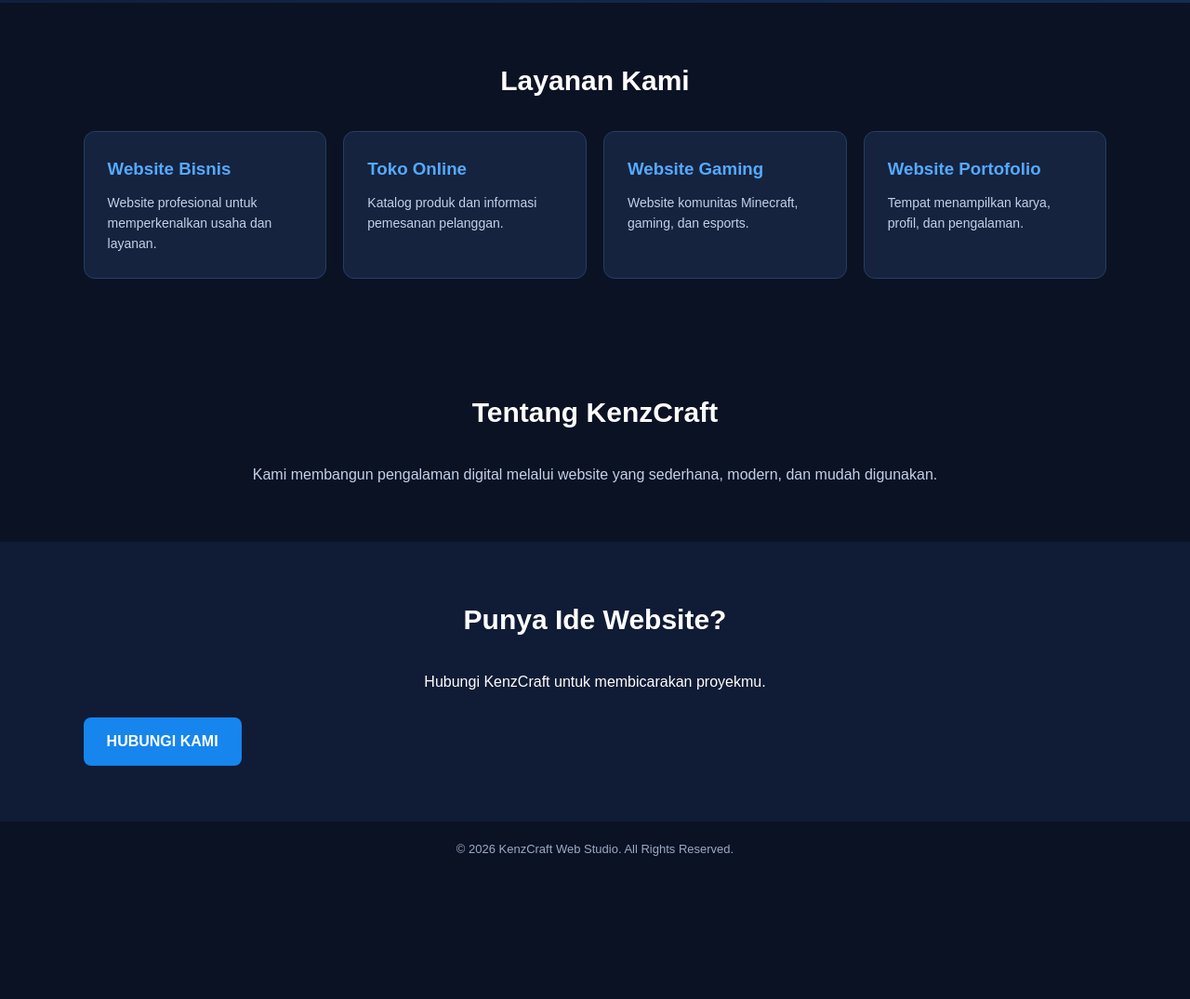
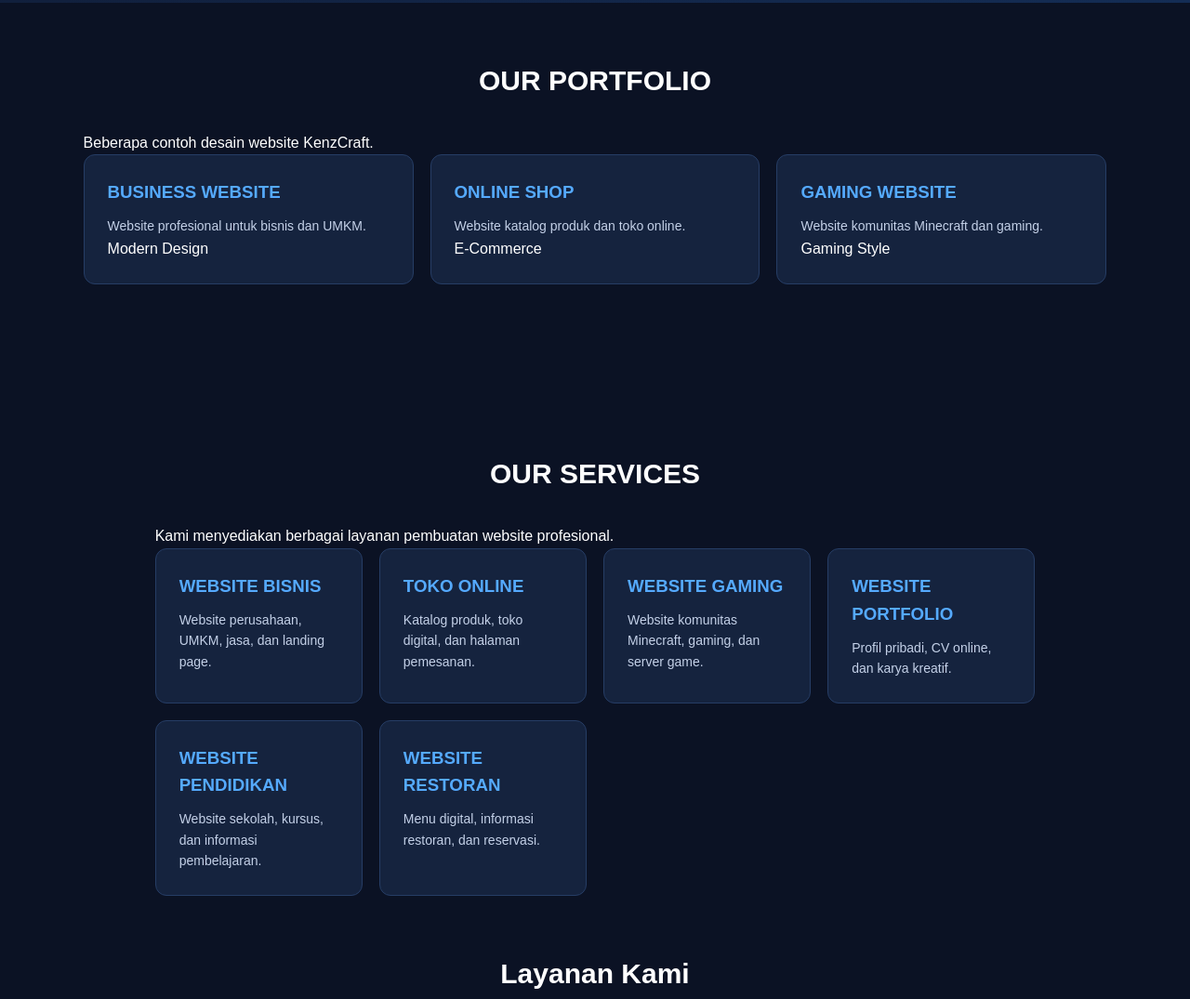
Before and after one commit to rajuuunibos-sketch/-kenzcraft-hosting, a plain HTML site: page index.html in a window 1280 px wide. Shown: the part 504-1579 px from the top of the page at 93% size. Before the commit the page ends 1448 px from the top, so only its background shows below. Drawn offline with Linux system fonts and the light colour scheme.

Commit message:
Enhance index.html with portfolio and services sections
Added portfolio and services sections to index.html with multiple service cards.

```diff
--- a/index.html
+++ b/index.html
@@ -1,4 +1,4 @@
-!DOCTYPE html>
+!<!DOCTYPE html>
 <html lang="id">
 <head>
 <meta charset="UTF-8">
@@ -30,6 +30,7 @@ footer{text-align:center;padding:20px;color:#9aabc5;font-size:13px}
 <header>
 <div class="logo">KENZCRAFT</div>
 <nav>
+<a href="#portfolio">Portfolio</a>
 <a href="#layanan">Layanan</a>
 <a href="#tentang">Tentang</a>
 <a href="#kontak">Kontak</a>
@@ -42,7 +43,72 @@ footer{text-align:center;padding:20px;color:#9aabc5;font-size:13px}
 <a class="btn" href="#layanan">JELAJAHI LAYANAN</a>
 </div>
 
+<section id="portfolio">
+  <h2>OUR PORTFOLIO</h2>
+  <p>Beberapa contoh desain website KenzCraft.</p>
+
+  <div class="cards">
+    <div class="card">
+      <h3>BUSINESS WEBSITE</h3>
+      <p>Website profesional untuk bisnis dan UMKM.</p>
+      <span class="price">Modern Design</span>
+    </div>
+
+    <div class="card">
+      <h3>ONLINE SHOP</h3>
+      <p>Website katalog produk dan toko online.</p>
+      <span class="price">E-Commerce</span>
+    </div>
+
+    <div class="card">
+      <h3>GAMING WEBSITE</h3>
+      <p>Website komunitas Minecraft dan gaming.</p>
+      <span class="price">Gaming Style</span>
+    </div>
+  </div>
+</section>
+
 <section id="layanan">
+
+<section id="layanan">
+  <h2>OUR SERVICES</h2>
+  <p>Kami menyediakan berbagai layanan pembuatan website profesional.</p>
+
+  <div class="cards">
+
+    <div class="card">
+      <h3>WEBSITE BISNIS</h3>
+      <p>Website perusahaan, UMKM, jasa, dan landing page.</p>
+    </div>
+
+    <div class="card">
+      <h3>TOKO ONLINE</h3>
+      <p>Katalog produk, toko digital, dan halaman pemesanan.</p>
+    </div>
+
+    <div class="card">
+      <h3>WEBSITE GAMING</h3>
+      <p>Website komunitas Minecraft, gaming, dan server game.</p>
+    </div>
+
+    <div class="card">
+      <h3>WEBSITE PORTFOLIO</h3>
+      <p>Profil pribadi, CV online, dan karya kreatif.</p>
+    </div>
+
+    <div class="card">
+      <h3>WEBSITE PENDIDIKAN</h3>
+      <p>Website sekolah, kursus, dan informasi pembelajaran.</p>
+    </div>
+
+    <div class="card">
+      <h3>WEBSITE RESTORAN</h3>
+      <p>Menu digital, informasi restoran, dan reservasi.</p>
+    </div>
+
+  </div>
+</section>
+
 <h2>Layanan Kami</h2>
 <div class="cards">
 <div class="card"><h3>Website Bisnis</h3><p>Website profesional untuk memperkenalkan usaha dan layanan.</p></div>
@@ -59,10 +125,4 @@ footer{text-align:center;padding:20px;color:#9aabc5;font-size:13px}
 
 <section class="contact" id="kontak">
 <h2>Punya Ide Website?</h2>
-<p class="center">Hubungi KenzCraft untuk membicarakan proyekmu.</p>
-<a class="btn" href="mailto:kontak@kenzcraft.example">HUBUNGI KAMI</a>
-</section>
-
-<footer>© 2026 KenzCraft Web Studio. All Rights Reserved.</footer>
-</body>
-</html>
+<p class="center">Hubungi
```
